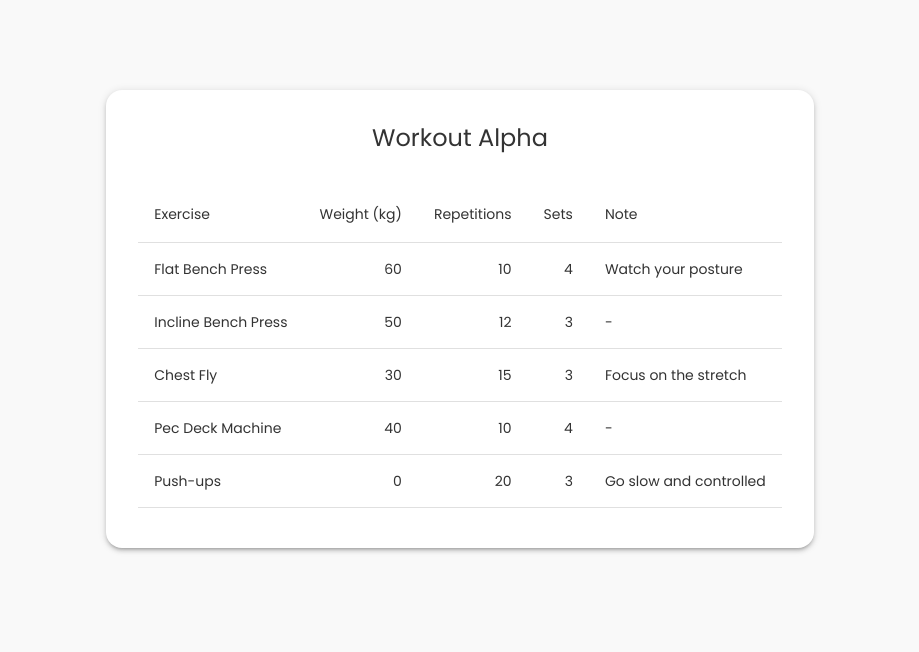
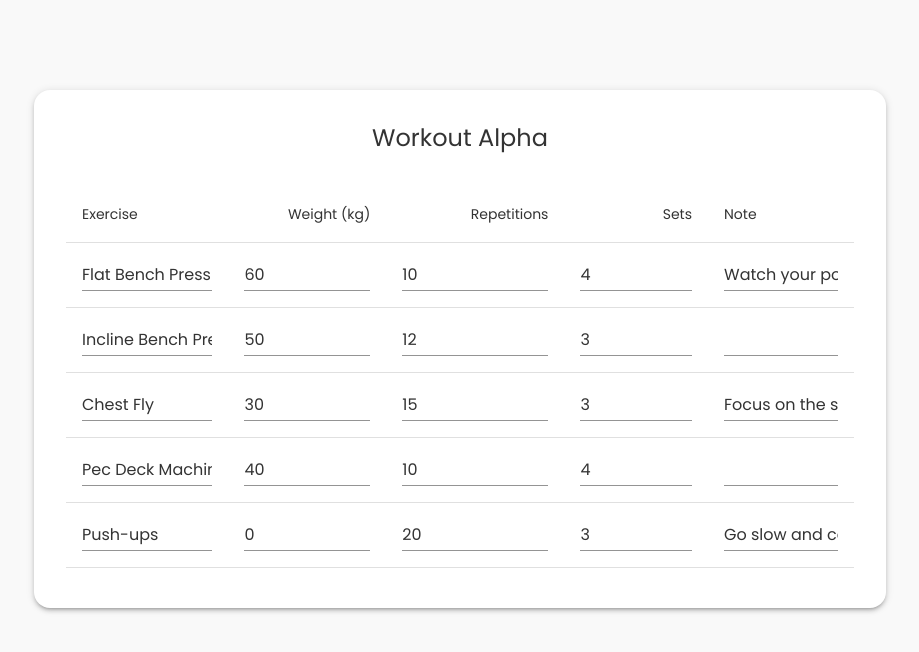
Before and after one commit to tomerpeceniski/igym, a React (Vite) app in the folder frontend/: page /workout in a window 1280 px wide. Both pictures are taken after a click on the button 923 px from the left and 60 px from the top of the page. Shown: the top 652 px of the page, without its empty margins (180-1099 px from the left). Built offline with nearby package versions, Linux system fonts and the light colour scheme; some icons are missing.

Commit message:
feat: create edition mode

```diff
--- a/frontend/src/components/ExercisesTable.jsx
+++ b/frontend/src/components/ExercisesTable.jsx
@@ -1,6 +1,6 @@
-import { Table, TableBody, TableCell, TableContainer, TableHead, TableRow, Paper } from '@mui/material';
+import { Table, TableBody, TableCell, TableContainer, TableHead, TableRow, TextField } from '@mui/material';
 
-const ExercisesTable = ({ exercises }) => {
+const ExercisesTable = ({ exercises, isEditing }) => {
   return (
     <TableContainer>
       <Table>
@@ -16,11 +16,41 @@ const ExercisesTable = ({ exercises }) => {
         <TableBody>
           {exercises.map((exercise, index) => (
             <TableRow key={index}>
-              <TableCell>{exercise.name}</TableCell>
-              <TableCell align="right">{exercise.weight}</TableCell>
-              <TableCell align="right">{exercise.repetitions}</TableCell>
-              <TableCell align="right">{exercise.sets}</TableCell>
-              <TableCell>{exercise.note || '-'}</TableCell>
+              <TableCell>
+                {isEditing ? (
+                  <TextField variant="standard" defaultValue={exercise.name} fullWidth />
+                ) : (
+                  exercise.name
+                )}
+              </TableCell>
+              <TableCell align="right">
+                {isEditing ? (
+                  <TextField variant="standard" defaultValue={exercise.weight} fullWidth />
+                ) : (
+                  exercise.weight
+                )}
+              </TableCell>
+              <TableCell align="right">
+                {isEditing ? (
+                  <TextField variant="standard" defaultValue={exercise.repetitions} fullWidth />
+                ) : (
+                  exercise.repetitions
+                )}
+              </TableCell>
+              <TableCell align="right">
+                {isEditing ? (
+                  <TextField variant="standard" defaultValue={exercise.sets} fullWidth />
+                ) : (
+                  exercise.sets
+                )}
+              </TableCell>
+              <TableCell>
+                {isEditing ? (
+                  <TextField variant="standard" defaultValue={exercise.note || ''} fullWidth />
+                ) : (
+                  exercise.note || '-'
+                )}
+              </TableCell>
             </TableRow>
           ))}
         </TableBody>
--- a/frontend/src/components/WorkoutCard.jsx
+++ b/frontend/src/components/WorkoutCard.jsx
@@ -1,24 +1,39 @@
-import { Card, CardContent, IconButton, Typography, Box } from '@mui/material';
-import EditIcon from '@mui/icons-material/Edit';
-import DeleteIcon from '@mui/icons-material/Delete';
-import CloseIcon from '@mui/icons-material/Close';
+import { useState } from 'react';
+import { Card, CardContent, Typography, Box } from '@mui/material';
 import ExercisesTable from './ExercisesTable';
+import WorkoutCardActions from './WorkoutCardActions'; // 👈 import the new component
 
 const WorkoutCard = ({ workout }) => {
+    const [isEditing, setIsEditing] = useState(false);
+
+    const handleEditClick = () => {
+        setIsEditing(true);
+    };
+
+    const handleSaveClick = () => {
+        setIsEditing(false);
+    };
+
+    const handleCancelClick = () => {
+        setIsEditing(false);
+    };
+
+    const handleDeleteClick = () => {
+    };
+
+    const handleCloseClick = () => {
+    };
+
     return (
-        <Box sx={{  width: 'fit-content' }}>
-
-            <Box sx={{ display: 'flex', justifyContent: 'flex-end', mb: 2 }}>
-                <IconButton aria-label="edit workout" size="small">
-                    <EditIcon />
-                </IconButton>
-                <IconButton aria-label="delete workout" size="small">
-                    <DeleteIcon />
-                </IconButton>
-                <IconButton aria-label="close" size="small">
-                    <CloseIcon />
-                </IconButton>
-            </Box>
+        <Box sx={{ width: 'fit-content' }}>
+            <WorkoutCardActions
+                isEditing={isEditing}
+                onEdit={handleEditClick}
+                onSave={handleSaveClick}
+                onCancel={handleCancelClick}
+                onDelete={handleDeleteClick}
+                onClose={handleCloseClick}
+            />
 
             <Card sx={{ minWidth: 275, borderRadius: 2, boxShadow: 3, p: 2 }}>
                 <Box sx={{ textAlign: 'center', mt: 2, mb: 2 }}>
@@ -28,13 +43,10 @@ const WorkoutCard = ({ workout }) => {
                 </Box>
 
                 <CardContent>
-                    <ExercisesTable exercises={workout.exercises} />
+                    <ExercisesTable exercises={workout.exercises} isEditing={isEditing} />
                 </CardContent>
             </Card>
-
         </Box>
-
-
     );
 };
 
--- /dev/null
+++ b/frontend/src/components/WorkoutCardActions.jsx
@@ -0,0 +1,37 @@
+import { IconButton, Box } from '@mui/material';
+import EditIcon from '@mui/icons-material/Edit';
+import SaveIcon from '@mui/icons-material/Save';
+import ClearIcon from '@mui/icons-material/Clear';
+import DeleteIcon from '@mui/icons-material/Delete';
+import CloseIcon from '@mui/icons-material/Close';
+
+const WorkoutCardActions = ({ isEditing, onEdit, onSave, onCancel, onDelete, onClose }) => {
+  return (
+    <Box sx={{ display: 'flex', justifyContent: 'flex-end', mb: 2, gap: 1 }}>
+      {!isEditing ? (
+        <>
+          <IconButton aria-label="edit workout" size="small" onClick={onEdit}>
+            <EditIcon />
+          </IconButton>
+          <IconButton aria-label="delete workout" size="small" onClick={onDelete}>
+            <DeleteIcon />
+          </IconButton>
+          <IconButton aria-label="close workout" size="small" onClick={onClose}>
+            <CloseIcon />
+          </IconButton>
+        </>
+      ) : (
+        <>
+          <IconButton aria-label="save workout" size="small" onClick={onSave}>
+            <SaveIcon />
+          </IconButton>
+          <IconButton aria-label="discard changes" size="small" onClick={onCancel}>
+            <ClearIcon />
+          </IconButton>
+        </>
+      )}
+    </Box>
+  );
+};
+
+export default WorkoutCardActions;
```
